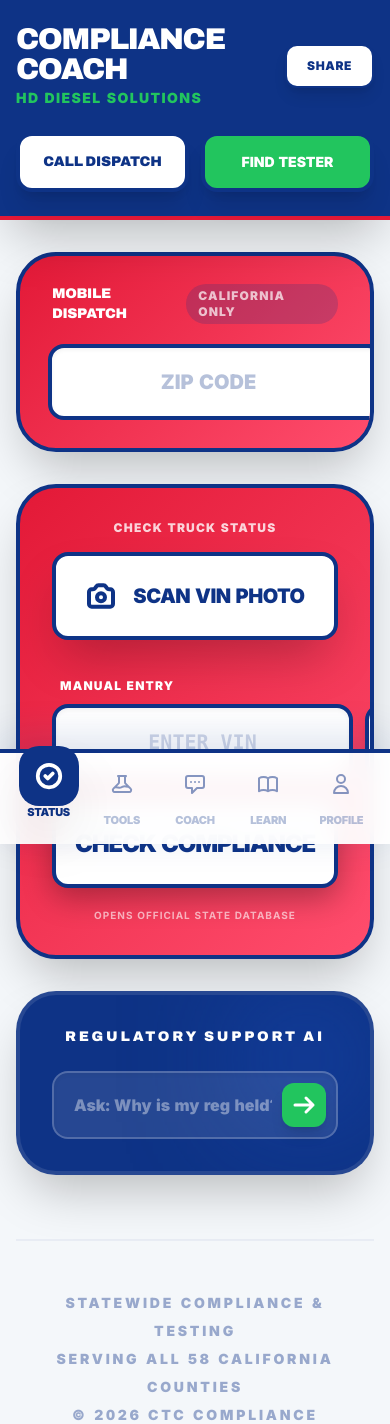
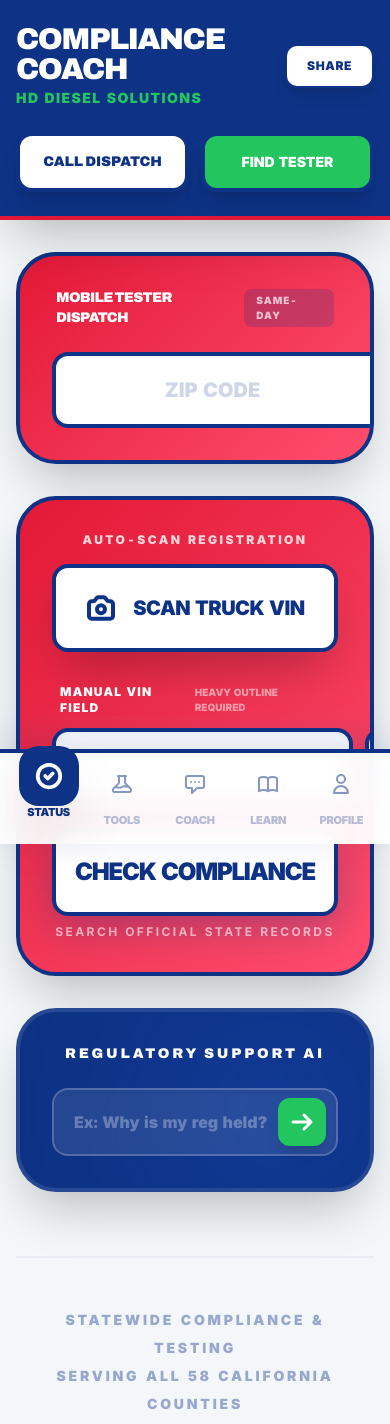
Before and after one commit to bgillis99-pixel/121925-2-studio, a React (Vite) app: page / in a window 390 px wide. Shown: the top 1424 px of the page. Built offline with nearby package versions, Linux system fonts and the light colour scheme.

Commit message:
feat(vin-checker): Improve UI responsiveness and visual feedback
Adjusted CSS for button states and card shine animation to enhance user interaction and visual appeal. Added more descriptive error messages for VIN detection failures.

```diff
--- a/components/VinChecker.tsx
+++ b/components/VinChecker.tsx
@@ -17,7 +17,7 @@ const VinChecker: React.FC<Props> = ({ onAddToHistory, onNavigateChat, onNavigat
   const [loading, setLoading] = useState(false);
   const [countyResult, setCountyResult] = useState<string | null>(null);
 
-  // Modal State
+  // Modal State for Dispatch
   const [testType, setTestType] = useState<'OVI' | 'OBD' | null>(null);
   const [truckYear, setTruckYear] = useState('');
   const [desiredDate, setDesiredDate] = useState('');
@@ -41,7 +41,7 @@ const VinChecker: React.FC<Props> = ({ onAddToHistory, onNavigateChat, onNavigat
           setInputVal(result.vin);
           if (navigator.vibrate) navigator.vibrate(50);
       } else {
-          alert('No VIN detected. Try again.');
+          alert('No VIN detected. Please try a clearer photo.');
       }
     } catch (err) {
       alert('Scan failed.');
@@ -79,11 +79,11 @@ const VinChecker: React.FC<Props> = ({ onAddToHistory, onNavigateChat, onNavigat
   return (
     <div className="w-full max-w-md mx-auto space-y-8 animate-in fade-in duration-700 pb-16">
 
-      {/* HERO: DISPATCH FINDER - SHINE RED */}
-      <div className="bg-shine-red card-shine rounded-[2.5rem] shadow-2xl overflow-hidden border-4 border-navy p-7 space-y-5">
+      {/* SECTION 1: DISPATCH FINDER - FLASHY RED */}
+      <div className="bg-shine-red card-shine rounded-[2.5rem] shadow-2xl overflow-hidden border-4 border-navy p-8 space-y-6">
           <div className="flex justify-between items-center px-1">
-             <h3 className="font-black text-white uppercase text-sm tracking-tight">Mobile Dispatch</h3>
-             <span className="text-xs font-black text-white/70 uppercase tracking-widest bg-navy/20 px-3 py-1 rounded-full">California Only</span>
+             <h3 className="font-black text-white uppercase text-sm tracking-tighter">Mobile Tester Dispatch</h3>
+             <span className="text-[10px] font-black text-white/70 uppercase tracking-widest bg-navy/20 px-3 py-1 rounded-lg">Same-Day</span>
           </div>
           <div className="flex gap-3">
               <input
@@ -92,16 +92,16 @@ const VinChecker: React.FC<Props> = ({ onAddToHistory, onNavigateChat, onNavigat
                 value={zipCode}
                 onChange={e => setZipCode(e.target.value)}
                 placeholder="ZIP CODE"
-                className="flex-1 p-5 bg-white border-4 border-navy rounded-2xl font-black text-center outline-none focus:ring-4 ring-white/30 text-xl shadow-inner text-navy placeholder:text-navy/30"
+                className="flex-1 p-5 bg-white border-4 border-navy rounded-2xl font-black text-center outline-none focus:ring-4 ring-white/30 text-xl shadow-inner text-navy placeholder:text-navy/20"
               />
               <button onClick={handleFindTester} disabled={loading} className="px-8 btn-heavy py-5 rounded-2xl text-base font-black active:scale-95 transition-all">FIND</button>
           </div>
       </div>
 
-      {/* CORE: SCAN & MANUAL INPUT - SHINE RED */}
+      {/* SECTION 2: COMPLIANCE CHECK - FLASHY RED */}
       <div className="bg-shine-red card-shine rounded-[2.5rem] shadow-2xl overflow-hidden border-4 border-navy p-8 space-y-8">
           <div className="space-y-4">
-              <p className="text-white font-black text-center text-xs uppercase tracking-widest opacity-80">Check Truck Status</p>
+              <p className="text-white font-black text-center text-xs uppercase tracking-[0.2em] opacity-80">Auto-Scan Registration</p>
               <button
                 onClick={() => cameraInputRef.current?.click()}
                 disabled={loading}
@@ -111,48 +111,56 @@ const VinChecker: React.FC<Props> = ({ onAddToHistory, onNavigateChat, onNavigat
                     <path strokeLinecap="round" strokeLinejoin="round" strokeWidth={3} d="M3 9a2 2 0 012-2h.93a2 2 0 001.664-.89l.812-1.22A2 2 0 0110.07 4h3.86a2 2 0 011.664.89l.812 1.22A2 2 0 0018.07 7H19a2 2 0 012 2v9a2 2 0 01-2 2H5a2 2 0 01-2-2V9z" />
                     <path strokeLinecap="round" strokeLinejoin="round" strokeWidth={3} d="M15 13a3 3 0 11-6 0 3 3 0 016 0z" />
                   </svg>
-                  <span className="text-xl tracking-tight uppercase">{loading ? 'READING...' : 'SCAN VIN PHOTO'}</span>
+                  <span className="text-xl tracking-tight uppercase">{loading ? 'READING...' : 'SCAN TRUCK VIN'}</span>
               </button>
               <input type="file" ref={cameraInputRef} onChange={handleScan} accept="image/*" capture="environment" className="hidden" />
           </div>
 
-          <div className="space-y-5">
-              <div className="space-y-2">
-                  <label className="text-white font-black text-xs uppercase tracking-widest px-2">Manual Entry</label>
+          <div className="space-y-6">
+              <div className="space-y-3">
+                  <div className="flex justify-between items-center px-2">
+                    <label className="text-white font-black text-xs uppercase tracking-widest">Manual VIN Field</label>
+                    <span className="text-[10px] text-white/50 font-black uppercase">Heavy Outline Required</span>
+                  </div>
                   <div className="flex gap-3">
                       <input
                         type="text"
                         value={inputVal}
                         onChange={handleVinChange}
-                        placeholder={searchMode === 'VIN' ? "ENTER VIN" : "OWNER ID"}
+                        placeholder={searchMode === 'VIN' ? "ENTER VIN" : "COMPANY ID"}
                         className="flex-1 p-5 bg-white border-4 border-navy rounded-2xl text-center font-mono text-xl font-black outline-none focus:ring-4 ring-white/30 transition-all shadow-inner uppercase text-navy placeholder:text-navy/20"
                       />
-                      <button onClick={() => setSearchMode(searchMode === 'VIN' ? 'OWNER' : 'VIN')} className="px-4 bg-white border-4 border-navy rounded-2xl text-xs flex flex-col items-center justify-center active:bg-navy active:text-white transition-all text-navy font-black shadow-lg">
+                      <button
+                        onClick={() => setSearchMode(searchMode === 'VIN' ? 'OWNER' : 'VIN')}
+                        className="px-4 bg-white border-4 border-navy rounded-2xl text-xs flex flex-col items-center justify-center active:bg-navy active:text-white transition-all text-navy font-black shadow-lg"
+                      >
                           <span className="opacity-40 uppercase text-[9px]">TOGGLE</span>
-                          <span className="tracking-tighter">{searchMode === 'VIN' ? 'VIN' : 'ID'}</span>
+                          <span className="tracking-tighter font-black">{searchMode === 'VIN' ? 'VIN' : 'ID'}</span>
                       </button>
                   </div>
               </div>
 
-              <button
-                onClick={handleComplianceCheck}
-                className="w-full bg-white text-navy py-6 rounded-2xl text-2xl tracking-tighter border-4 border-navy shadow-[0_10px_30px_rgba(0,0,0,0.3)] active:scale-95 transition-all font-black uppercase hover:bg-navy hover:text-white"
-              >
-                CHECK COMPLIANCE
-              </button>
-              <p className="text-white text-center text-[10px] font-bold uppercase tracking-widest opacity-60">Opens Official State Database</p>
+              <div className="space-y-2">
+                  <button
+                    onClick={handleComplianceCheck}
+                    className="w-full bg-white text-navy py-6 rounded-2xl text-2xl tracking-tighter border-4 border-navy shadow-[0_12px_40px_rgba(14,51,134,0.3)] active:scale-[0.96] transition-all font-black uppercase hover:bg-navy hover:text-white"
+                  >
+                    CHECK COMPLIANCE
+                  </button>
+                  <p className="text-white text-center text-xs font-bold uppercase tracking-[0.2em] opacity-60">Search Official State Records</p>
+              </div>
           </div>
       </div>
 
-      {/* QUICK AI SEARCH - RADIANT NAVY */}
-      <div className="bg-navy p-8 rounded-[2.5rem] shadow-2xl border-4 border-white/10 relative overflow-hidden">
-          <div className="absolute top-0 right-0 w-32 h-32 bg-electricNavy blur-[60px] opacity-50"></div>
+      {/* SECTION 3: AI COACH - FLASHY NAVY */}
+      <div className="bg-navy p-8 rounded-[2.5rem] shadow-2xl border-4 border-white/10 relative overflow-hidden group">
+          <div className="absolute top-0 right-0 w-48 h-48 bg-electricNavy blur-[80px] opacity-40 group-hover:opacity-60 transition-opacity"></div>
           <h4 className="text-white font-black text-sm uppercase tracking-[0.2em] text-center mb-6 relative">Regulatory Support AI</h4>
-          <div className="relative group">
+          <div className="relative">
               <input
                 type="text"
-                placeholder="Ask: Why is my reg held?"
-                className="w-full p-5 pr-16 rounded-2xl bg-white/10 border-2 border-white/20 text-white placeholder:text-white/40 text-base font-black focus:outline-none focus:border-vibrantGreen transition-all shadow-inner"
+                placeholder="Ex: Why is my reg held?"
+                className="w-full p-5 pr-16 rounded-2xl bg-white/10 border-2 border-white/20 text-white placeholder:text-white/30 text-base font-black focus:outline-none focus:border-vibrantGreen transition-all shadow-inner"
                 onKeyDown={(e) => {
                     if (e.key === 'Enter') {
                         sessionStorage.setItem('pending_chat_query', (e.target as HTMLInputElement).value);
@@ -160,42 +168,42 @@ const VinChecker: React.FC<Props> = ({ onAddToHistory, onNavigateChat, onNavigat
                     }
                 }}
               />
-              <button onClick={onNavigateChat} className="absolute right-3 top-1/2 -translate-y-1/2 bg-vibrantGreen text-white p-2.5 rounded-xl font-black text-xs shadow-lg active:scale-90">
+              <button onClick={onNavigateChat} className="absolute right-3 top-1/2 -translate-y-1/2 bg-vibrantGreen text-white p-3 rounded-xl font-black shadow-lg active:scale-90 transition-transform">
                   <svg className="w-6 h-6" fill="none" stroke="currentColor" viewBox="0 0 24 24"><path strokeLinecap="round" strokeLinejoin="round" strokeWidth={3} d="M14 5l7 7m0 0l-7 7m7-7H3" /></svg>
               </button>
           </div>
       </div>
 
-      {/* TESTER RESULT MODAL */}
+      {/* DISPATCH RESULT MODAL */}
       {countyResult && (
-          <div className="fixed inset-0 z-[100] bg-navy/90 backdrop-blur-lg flex items-center justify-center p-4 overflow-y-auto" onClick={() => setCountyResult(null)}>
-              <div className="bg-white dark:bg-gray-800 rounded-[3rem] p-8 w-full max-w-sm shadow-2xl space-y-6 text-center border-t-[14px] border-teslaRed transition-all animate-in zoom-in" onClick={e => e.stopPropagation()}>
+          <div className="fixed inset-0 z-[100] bg-navy/90 backdrop-blur-xl flex items-center justify-center p-4 overflow-y-auto" onClick={() => setCountyResult(null)}>
+              <div className="bg-white dark:bg-gray-800 rounded-[3rem] p-8 w-full max-w-sm shadow-2xl space-y-8 text-center border-t-[16px] border-teslaRed transition-all animate-in zoom-in" onClick={e => e.stopPropagation()}>
 
                   <div className="flex flex-col items-center gap-1.5">
-                    <div className="flex gap-1 text-yellow-400">
+                    <div className="flex gap-1.5 text-yellow-400">
                       {[...Array(5)].map((_, i) => (
-                        <svg key={i} className="w-6 h-6 fill-current" viewBox="0 0 20 20">
+                        <svg key={i} className="w-7 h-7 fill-current" viewBox="0 0 20 20">
                           <path d="M9.049 2.927c.3-.921 1.603-.921 1.902 0l1.07 3.292a1 1 0 00.95.69h3.462c.969 0 1.371 1.24.588 1.81l-2.8 2.034a1 1 0 00-.364 1.118l1.07 3.292c.3.921-.755 1.688-1.54 1.118l-2.8-2.034a1 1 0 00-1.175 0l-2.8 2.034c-.784.57-1.838-.197-1.539-1.118l1.07-3.292a1 1 0 00-.364-1.118L2.98 8.72c-.783-.57-.38-1.81.588-1.81h3.461a1 1 0 00.951-.69l1.07-3.292z" />
                         </svg>
                       ))}
                     </div>
-                    <p className="text-xs font-black text-gray-500 uppercase tracking-widest">Highly Rated Dispatch</p>
+                    <p className="text-xs font-black text-gray-500 uppercase tracking-[0.2em]">Verified Mobile Tester</p>
                   </div>
 
-                  <div className="space-y-1">
-                    <h3 className="font-black text-2xl text-navy dark:text-white uppercase leading-none tracking-tighter">Tester Available!</h3>
-                    <p className="text-base font-black text-navy/50 uppercase tracking-widest">{countyResult} AREA</p>
+                  <div className="space-y-2">
+                    <h3 className="font-black text-3xl text-navy dark:text-white uppercase leading-none tracking-tighter">Tester Available!</h3>
+                    <p className="text-lg font-black text-navy/50 uppercase tracking-widest">{countyResult} AREA</p>
                   </div>
 
-                  <div className="bg-gray-100 dark:bg-gray-700/50 p-6 rounded-[2.5rem] border-2 border-navy/5 space-y-5">
-                      <div className="space-y-3">
-                        <p className="text-xs font-black text-gray-500 uppercase tracking-widest">Select Test Type:</p>
-                        <div className="flex gap-3">
+                  <div className="bg-iceWhite dark:bg-gray-700/50 p-8 rounded-[2.5rem] border-4 border-navy/5 space-y-6">
+                      <div className="space-y-4">
+                        <p className="text-xs font-black text-gray-400 uppercase tracking-widest">Select Compliance Test:</p>
+                        <div className="flex gap-4">
                             {['OVI', 'OBD'].map((type) => (
                                 <button
                                     key={type}
                                     onClick={() => setTestType(type as any)}
-                                    className={`flex-1 py-5 rounded-2xl font-black text-sm transition-all border-4 ${testType === type ? 'bg-navy text-white border-navy shadow-xl scale-105' : 'bg-white text-navy border-gray-200'}`}
+                                    className={`flex-1 py-6 rounded-2xl font-black text-base transition-all border-4 ${testType === type ? 'bg-navy text-white border-navy shadow-xl scale-105' : 'bg-white text-navy border-gray-200'}`}
                                 >
                                     {type}
                                 </button>
@@ -203,40 +211,40 @@ const VinChecker: React.FC<Props> = ({ onAddToHistory, onNavigateChat, onNavigat
                         </div>
                       </div>
 
-                      <div className="grid grid-cols-2 gap-3 text-left">
-                          <div className="space-y-1">
-                            <label className="text-xs font-black text-gray-500 uppercase tracking-tight px-1">Truck Year</label>
+                      <div className="grid grid-cols-2 gap-4 text-left">
+                          <div className="space-y-2">
+                            <label className="text-[10px] font-black text-gray-500 uppercase tracking-tight px-1">Truck Year</label>
                             <input
                                 type="number"
                                 placeholder="YYYY"
                                 value={truckYear}
                                 onChange={e => setTruckYear(e.target.value)}
-                                className="w-full p-4 rounded-xl bg-white border-2 border-gray-200 text-base font-black outline-none focus:border-navy"
+                                className="w-full p-4 rounded-xl bg-white border-2 border-gray-200 text-lg font-black outline-none focus:border-navy"
                             />
                           </div>
-                          <div className="space-y-1">
-                            <label className="text-xs font-black text-gray-500 uppercase tracking-tight px-1">Date</label>
+                          <div className="space-y-2">
+                            <label className="text-[10px] font-black text-gray-500 uppercase tracking-tight px-1">Preferred Date</label>
                             <input
                                 type="text"
                                 placeholder="ASAP"
                                 value={desiredDate}
                                 onChange={e => setDesiredDate(e.target.value)}
-                                className="w-full p-4 rounded-xl bg-white border-2 border-gray-200 text-base font-black outline-none focus:border-navy"
+                                className="w-full p-4 rounded-xl bg-white border-2 border-gray-200 text-lg font-black outline-none focus:border-navy"
                             />
                           </div>
                       </div>
                   </div>
 
                   <div className="space-y-4">
-                      <a href={smsLink} className="block w-full py-6 rounded-2xl shadow-2xl text-xl bg-vibrantGreen text-white border-4 border-navy font-black uppercase active:scale-95 transition-all">
+                      <a href={smsLink} className="block w-full py-6 rounded-2xl shadow-[0_15px_40px_rgba(34,197,94,0.4)] text-2xl bg-vibrantGreen text-white border-4 border-navy font-black uppercase active:scale-[0.98] transition-all">
                           TEXT DISPATCH
                       </a>
-                      <a href="tel:6173596953" className="block w-full py-5 rounded-2xl text-lg bg-teslaRed text-white border-4 border-navy font-black shadow-xl uppercase active:scale-95 transition-all">
+                      <a href="tel:6173596953" className="block w-full py-5 rounded-2xl text-xl bg-teslaRed text-white border-4 border-navy font-black shadow-xl uppercase active:scale-[0.98] transition-all">
                           CALL: 617-359-6953
                       </a>
                   </div>
 
-                  <button onClick={() => setCountyResult(null)} className="text-sm text-gray-400 font-black uppercase tracking-widest pt-4 hover:text-navy">Dismiss</button>
+                  <button onClick={() => setCountyResult(null)} className="text-sm text-gray-400 font-black uppercase tracking-widest pt-4 hover:text-navy transition-colors">Dismiss</button>
               </div>
           </div>
       )}
--- a/index.html
+++ b/index.html
@@ -77,13 +77,13 @@
       border: 4px solid #0E3386 !important;
       font-weight: 900 !important;
       text-transform: uppercase !important;
-      box-shadow: 0 6px 0 rgba(14, 51, 134, 0.2);
+      box-shadow: 0 8px 0 rgba(14, 51, 134, 0.2);
       transition: all 0.1s ease;
       letter-spacing: -0.01em;
     }
     .btn-heavy:active {
-      transform: translateY(3px);
-      box-shadow: 0 2px 0 rgba(14, 51, 134, 0.2);
+      transform: translateY(4px);
+      box-shadow: 0 4px 0 rgba(14, 51, 134, 0.2);
     }
 
     /* Shining Card Effect */
@@ -94,23 +94,23 @@
     .card-shine::after {
       content: "";
       position: absolute;
-      top: -50%;
-      left: -50%;
-      width: 200%;
-      height: 200%;
+      top: -100%;
+      left: -100%;
+      width: 300%;
+      height: 300%;
       background: linear-gradient(
         45deg,
         rgba(255, 255, 255, 0) 0%,
-        rgba(255, 255, 255, 0.1) 50%,
+        rgba(255, 255, 255, 0.2) 50%,
         rgba(255, 255, 255, 0) 100%
       );
       transform: rotate(45deg);
-      animation: shine 6s infinite linear;
+      animation: shine 5s infinite ease-in-out;
       pointer-events: none;
     }
     @keyframes shine {
-      0% { transform: translateX(-100%) translateY(-100%) rotate(45deg); }
-      20%, 100% { transform: translateX(100%) translateY(100%) rotate(45deg); }
+      0% { transform: translateX(-150%) translateY(-150%) rotate(45deg); }
+      15%, 100% { transform: translateX(150%) translateY(150%) rotate(45deg); }
     }
   </style>
 <script type="importmap">
```
